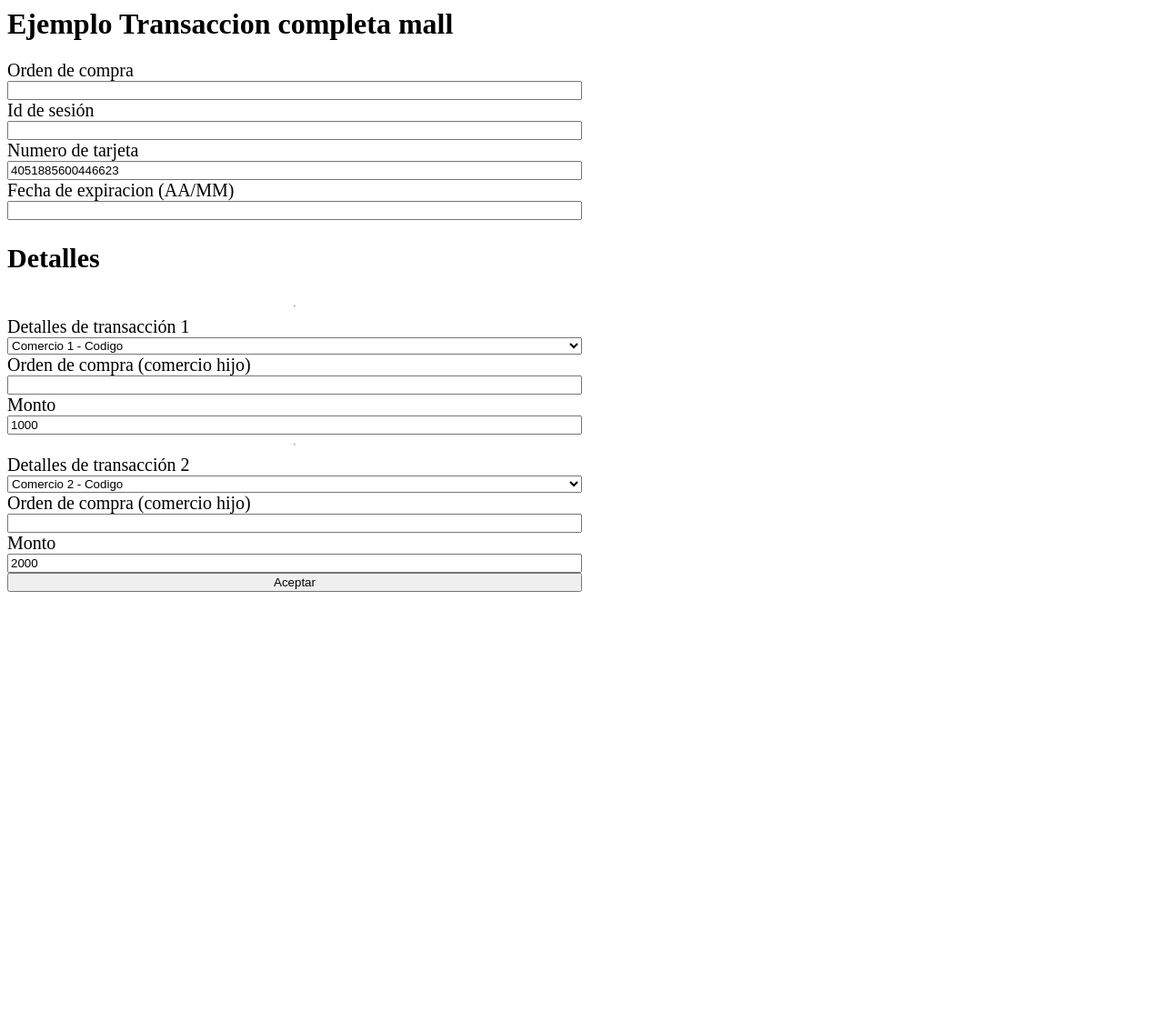
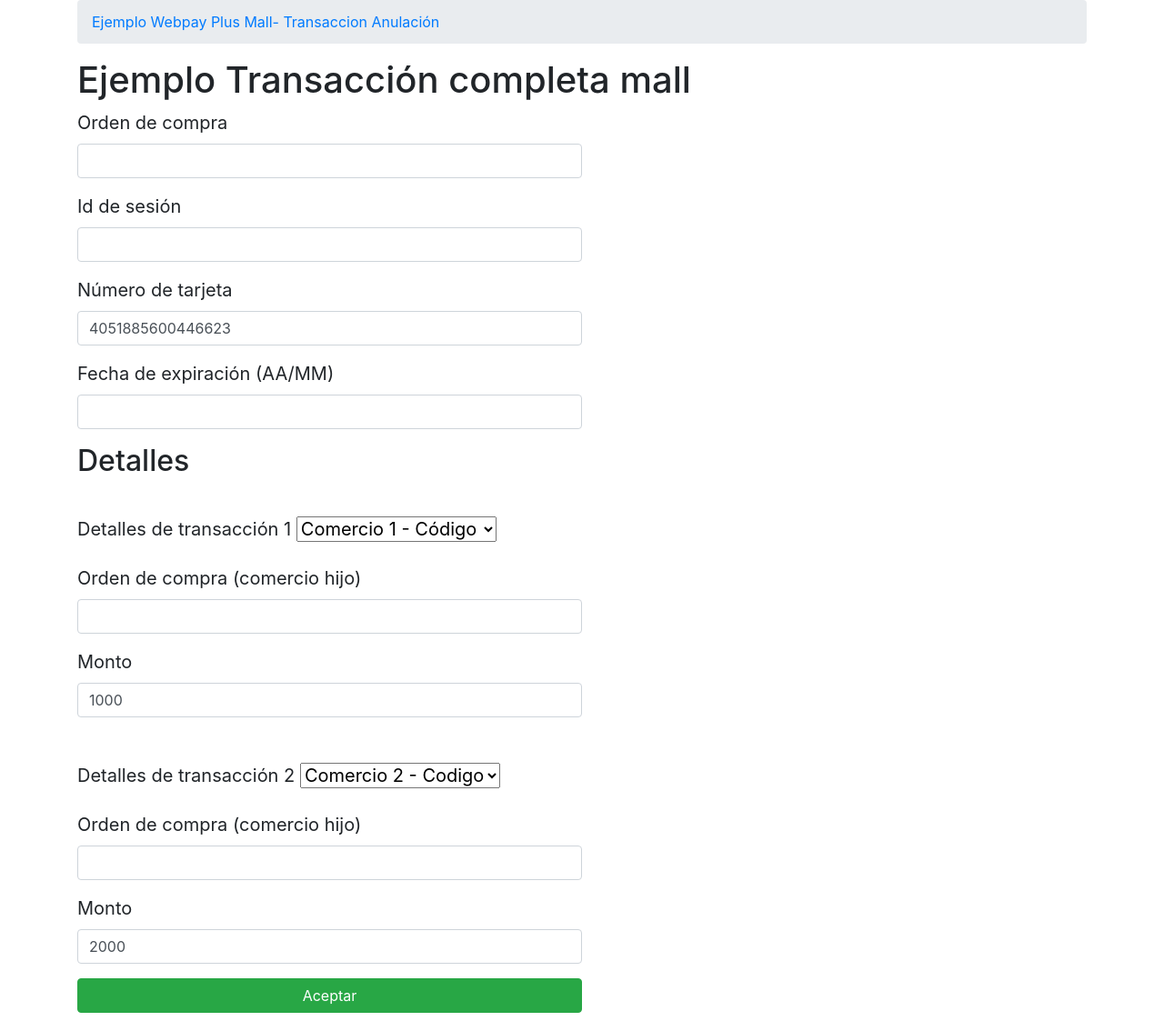
Before and after one commit to TransbankDevelopers/transbank-sdk-python-webpay-rest-example, a Flask app: template templates/webpay/plus_mall/create.html in a window 1280 px wide. Shown: the whole page at 91% size. Before the commit the page ends 651 px from the top, so only its background shows below. Run offline with Flask 2, Linux system fonts and the light colour scheme; the template is opened without the code that fills it, so the values that code supplies are empty; some libraries are stand-ins or nearby versions.

Commit message:
Add bootstrap styles to webpay plus mall views

```diff
--- a/templates/index.html
+++ b/templates/index.html
@@ -26,7 +26,7 @@
         <td>Webpay Plus Mall</td>
         <td><a href="/webpay-plus-mall/create">Crear Transacci&oacute;n</a></td>
         <td><a href="/webpay-plus-mall/refund-form">Reembolsar Transacci&oacute;n</a></td>
-        <td><a href="/webpayplusmall-status-form">Consultar Estado Transacci&oacute;n</a></td>
+        <td><a href="/webpay-plus-mall/status-form">Consultar Estado Transacci&oacute;n</a></td>
     </tr>
     <tr>
         <td>Webpay Plus Captura Diferida</td>
--- a/templates/webpay/plus_mall/create.html
+++ b/templates/webpay/plus_mall/create.html
@@ -1,60 +1,83 @@
+<html>
+<head>
+    <meta http-equiv="Content-Type" content="text/html; charset=UTF-8">
+    <title>Ejemplo Webpay Plus Mall- Transacci&oacute;n Anulaci&oacute;n</title>
+    {% include 'include/header.html' %}
+</head>
 
-<body>
-    <h1>Ejemplo Transaccion completa mall</h1>
+<body class="container">
+    <nav aria-label="breadcrumb">
+    <ol class="breadcrumb">
+    <li class="breadcrumb-item"><a href="#">Ejemplo Webpay Plus Mall- Transaccion Anulaci&oacute;n</a></li>
+    </ol>
+    </nav>
+  <h1>Ejemplo Transacci&oacute;n completa mall</h1>
 
-    <form class="transaccion_completa_form" action="/webpay-plus-mall/create" method="post" style="display: flex; flex-direction:column; width:50%;font-size: 20px;">
-      <label for="buy_order">
-        Orden de compra
-      </label>
-      <input id="buy_order" name="buy_order" value="{{ 'buyorder' + dt.utcnow().strftime('%s') }}"/>
+  <form class="transaccion_completa_form" action="/webpay-plus-mall/create" method="post"
+    style="display: flex; flex-direction:column; width:50%;font-size: 20px;">
 
-      <label for="session_id">
-        Id de sesión
-      </label>
-      <input id="session_id" name="session_id" value="{{ 'session' + dt.utcnow().strftime('%s') }}" />
+    <div class="form-group">
+      <label>Orden de compra</label>
+      <input name="buy_order" value="{{ 'buyorder' + dt.utcnow().strftime('%s') }}" class="form-control" />
+    </div>
 
-      <label for="card_number">
-        Numero de tarjeta
-      </label>
-      <input id="card_number" name="card_number" value="4051885600446623"/>
+    <div class="form-group">
+      <label>Id de sesi&oacute;n</label>
+      <input name="session_id" value="{{ 'session' + dt.utcnow().strftime('%s') }}" class="form-control" />
+    </div>
 
-      <label for="card_expiration_date">
-        Fecha de expiracion (AA/MM)
-      </label>
-      <input id="card_expiration_date" name="card_expiration_date" value="{{ (dt.utcnow() + timedelta(days=5 * 365)).strftime("%y/%m") }}" />
+    <div class="form-group">
+      <label>Número de tarjeta</label>
+      <input name="card_number" value="4051885600446623" class="form-control" />
+    </div>
 
-      <h2>Detalles</h2>
-      <hr>
+    <div class="form-group">
+      <label>Fecha de expiraci&oacute;n (AA/MM)</label>
+      <input name="card_expiration_date" value="{{ (dt.utcnow() + timedelta(days=5 * 365)).strftime("%y/%m") }}" class="form-control" />
+    </div>
 
-      <label for="details_commerce_code">Detalles de transacción 1</label>
-      <select id="details_commerce_code" name="details[0][commerce_code]">
-        <option selected="selected" value="{{ child_commerce_codes[0] }}"> Comercio 1 - Codigo {{ child_commerce_codes[0] }} </option>
-        <option value="{{ child_commerce_codes[1] }}">Comercio 2 - Codigo {{ child_commerce_codes[1] }} </option>
+    <h2>Detalles</h2>
+    <hr>
+    <div class="form-group">
+      <label>Detalles de transacci&oacute;n 1</label>
+      <select name="details[0][commerce_code]">
+        <option selected="selected" value="{{ child_commerce_codes[0] }}"> Comercio 1 - C&oacute;digo
+          {{ child_commerce_codes[0] }} </option>
+        <option value="{{ child_commerce_codes[1] }}">Comercio 2 - C&oacute;digo {{ child_commerce_codes[1] }} </option>
       </select>
+    </div>
 
+    <div class="form-group">
+      <label>Orden de compra (comercio hijo)</label>
+      <input name="details[0][buy_order]" value="{{ 'abcdef' + dt.utcnow().strftime('%s') }}" class="form-control" />
+    </div>
 
-      <label for="details_buy_order">Orden de compra (comercio hijo)</label>
-      <input id="details_buy_order" name="details[0][buy_order]" value="{{ 'abcdef' + dt.utcnow().strftime('%s') }}"/>
+    <div class="form-group">
+      <label>Monto</label>
+      <input name="details[0][amount]" value="1000" class="form-control" />
+    </div>
+    <hr>
 
-      <label for="details_amount">Monto</label>
-      <input id="details_amount" name="details[0][amount]" value="1000"/>
+    <div class="form-group">
+      <label>Detalles de transacci&oacute;n 2</label>
+      <select name="details[1][commerce_code]">
+        <option value="{{ child_commerce_codes[0] }}"> Comercio 1 - &oacute; {{ child_commerce_codes[0] }} </option>
+        <option selected="selected" value="{{ child_commerce_codes[1] }}">Comercio 2 - Codigo
+          {{ child_commerce_codes[1] }} </option>
+      </select>
+    </div>
 
-      <hr>
+    <div class="form-group">
+      <label>Orden de compra (comercio hijo)</label>
+      <input name="details[1][buy_order]" value="{{ 'wxyz' + dt.utcnow().strftime('%s')  }}" class="form-control" />
+    </div>
 
-      <label for="details_commerce_code">Detalles de transacción 2</label>
-      <select id="details_commerce_code" name="details[1][commerce_code]">
-        <option value="{{ child_commerce_codes[0] }}"> Comercio 1 - Codigo {{ child_commerce_codes[0] }} </option>
-        <option selected="selected" value="{{ child_commerce_codes[1] }}">Comercio 2 - Codigo {{ child_commerce_codes[1] }} </option>
-      </select>
+    <div class="form-group">
+      <label>Monto</label>
+      <input name="details[1][amount]" value="2000" class="form-control" />
+    </div>
 
-
-      <label for="details_buy_order">Orden de compra (comercio hijo)</label>
-      <input id="details_buy_order" name="details[1][buy_order]" value="{{ 'wxyz' + dt.utcnow().strftime('%s')  }}"/>
-
-      <label for="details_amount">Monto</label>
-      <input id="details_amount" name="details[1][amount]" value="2000"/>
-
-      <button type="submit">Aceptar</button>
-    </form>
-
-    </body>
+    <button type="submit" class="btn btn-success">Aceptar</button>
+  </form>
+</body>
+</html>
--- a/templates/webpay/plus_mall/created.html
+++ b/templates/webpay/plus_mall/created.html
@@ -19,10 +19,10 @@
   </div>
   <div class="alert alert-primary" role="alert">
     <h3>Response</h3>
-    {{ resp }}
+    {{ response }}
   </div>
-  <form action="{{ resp.url }}" method="POST">
-    <input type="hidden" name="token_ws" value="{{ resp.token }}">
+  <form action="{{ response.url }}" method="POST">
+    <input type="hidden" name="token_ws" value="{{ response.token }}">
     <input type="submit" value="Ejecutar Pago con Webpay">
   </form>
 
```
Also changed, not shown: templates/webpay/plus_mall/commit.html (+47 -9 lines).
